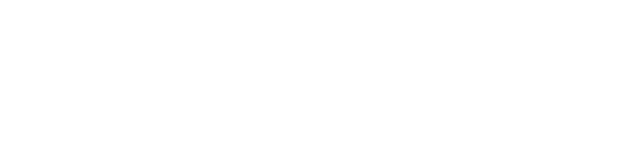
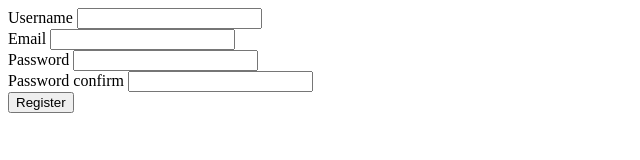
Before and after one commit to oleshonchar/form-validation, a plain HTML site: page index.html in a window 1280 px wide. Shown: the whole page, without its empty margins (0-640 px from the left). Drawn offline with Linux system fonts and the light colour scheme.

Commit message:
Added html markup

```diff
--- a/index.html
+++ b/index.html
@@ -6,7 +6,38 @@
     <link rel="stylesheet" href="style.css">
 </head>
 <body>
+    <div id="wrapper">
+        <form method="post" action="#" onsubmit="return Validate()" name="form">
 
+            <div id="username_div">
+                <label>Username</label>
+                <input type="text" name="username" class="textInput">
+                <div id="name_error"></div>
+            </div>
+
+            <div id="email_div">
+                <label>Email</label>
+                <input type="email" name="email" class="textInput">
+                <div id="email_error"></div>
+            </div>
+
+            <div id="password_div">
+                <label>Password</label>
+                <input type="password" name="password" class="textInput">
+            </div>
+
+            <div id="pass_confirm_div">
+                <label>Password confirm</label>
+                <input type="password" name="password_confirm" class="textInput">
+                <div id="password_error"></div>
+            </div>
+
+            <div>
+                <input type="submit" name="register" value="Register" class="btn">
+            </div>
+
+        </form>
+    </div>
 </body>
 </html>
 <script type="scripts.js"></script>
```
